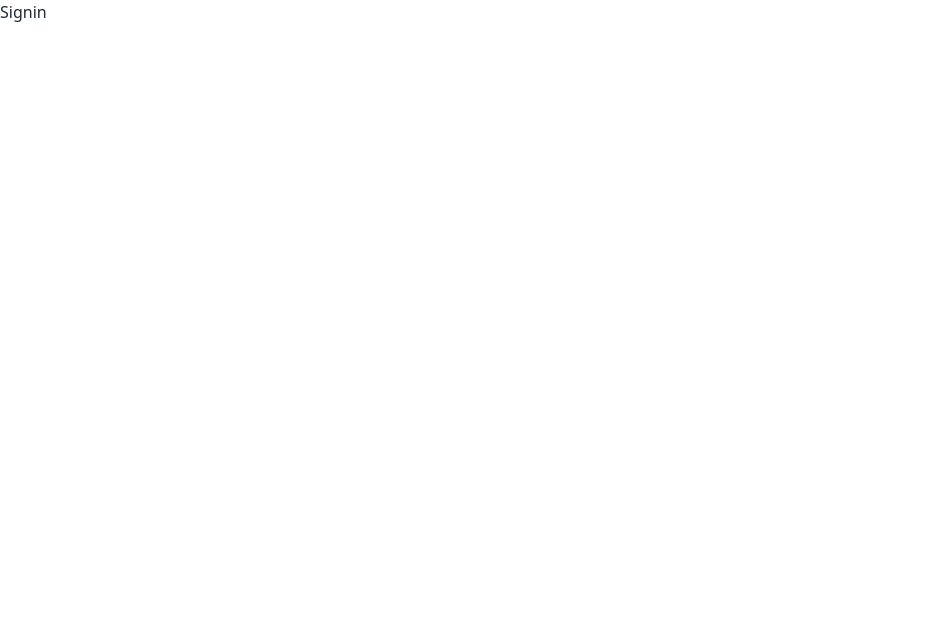
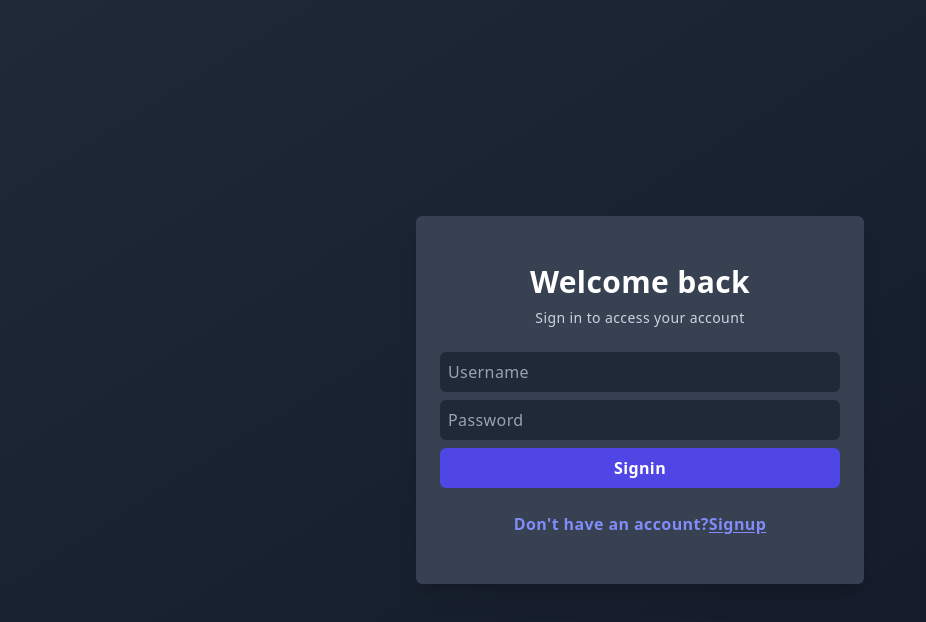
Before and after one commit to shivamjaiswal123/BrainBox, a React (Vite) app in the folder frontend/: page /signin in a window 1280 px wide. Shown: the top 622 px of the page, without its empty margins (0-926 px from the left). Built offline with nearby package versions, Linux system fonts and the light colour scheme.

Commit message:
added signup and signin pages

```diff
--- a/frontend/src/components/Button.tsx
+++ b/frontend/src/components/Button.tsx
@@ -3,17 +3,17 @@ import { ReactElement } from 'react';
 interface ButtonProps {
   variant: 'primary' | 'secondary';
   title: string;
-  startIcon: ReactElement;
+  startIcon?: ReactElement;
   onClick?: () => void;
 }
 
 const buttonVariant = {
-  primary: 'bg-purple-800 text-white',
-  secondary: 'bg-purple-200 text-purple-700',
+  primary: 'bg-black text-white',
+  secondary: 'bg-white text-black border hover:bg-gray-50 duration-300',
 };
 
 const defaultStyle =
-  'text-sm font-medium px-3 py-2 rounded-md flex items-center gap-1.5';
+  'text-sm font-medium px-3 py-2 rounded-md flex items-center gap-2 tracking-wide';
 
 function Button({ variant, title, startIcon, onClick }: ButtonProps) {
   return (
--- a/frontend/src/icons/PlusIcon.tsx
+++ b/frontend/src/icons/PlusIcon.tsx
@@ -5,7 +5,7 @@ export function PlusIcon() {
         xmlns="http://www.w3.org/2000/svg"
         fill="none"
         viewBox="0 0 24 24"
-        stroke-width="1.5"
+        stroke-width="2.1"
         stroke="currentColor"
         className="size-5"
       >
--- a/frontend/src/pages/Signin.tsx
+++ b/frontend/src/pages/Signin.tsx
@@ -1,5 +1,47 @@
+import { useNavigate } from 'react-router-dom';
+
 function Signin() {
-  return <div>Signin</div>;
+  const navigate = useNavigate();
+  return (
+    <div className="h-screen bg-gradient-to-br from-gray-800 to-gray-900 flex justify-center items-center p-6 tracking-wide">
+      <div className="max-w-md bg-gray-700 rounded-md px-6 py-12 shadow-xl">
+        <h1 className="text-white text-xl mb-6 font-bold text-center sm:text-3xl">
+          Welcome back
+          <span>
+            <p className="text-sm text-slate-300 font-medium mt-2">
+              Sign in to access your account
+            </p>
+          </span>
+        </h1>
+        <div className="space-y-2">
+          <input
+            type="text"
+            placeholder="Username"
+            className="w-full bg-gray-800 p-2 rounded-md placeholder-gray-400 text-white outline-none"
+          />
+          <input
+            type="text"
+            placeholder="Password"
+            className="w-full bg-gray-800 p-2 rounded-md placeholder-gray-400 text-white outline-none"
+          />
+          <button className="text-white bg-indigo-600 w-full py-2 rounded-md font-semibold hover:bg-indigo-700 duration-300">
+            Signin
+          </button>
+        </div>
+        <div className="mt-6 text-center">
+          <p className="text-indigo-400 font-semibold select-none">
+            Don't have an account?
+            <span
+              onClick={() => navigate('/signup')}
+              className="cursor-pointer underline underline-offset-2"
+            >
+              Signup
+            </span>
+          </p>
+        </div>
+      </div>
+    </div>
+  );
 }
 
 export default Signin;
--- a/frontend/src/pages/Signup.tsx
+++ b/frontend/src/pages/Signup.tsx
@@ -1,5 +1,47 @@
+import { useNavigate } from 'react-router-dom';
+
 function Signup() {
-  return <div>Signup</div>;
+  const navigate = useNavigate();
+  return (
+    <div className="h-screen bg-gradient-to-br from-gray-800 to-gray-900 flex justify-center items-center p-6 tracking-wide">
+      <div className="max-w-md bg-gray-700 rounded-md px-6 py-12 shadow-xl">
+        <h1 className="text-white text-xl mb-6 font-bold text-center sm:text-3xl">
+          Create your free account
+          <span>
+            <p className="text-sm text-slate-300 font-medium mt-2">
+              Sign up and have a second brain
+            </p>
+          </span>
+        </h1>
+        <div className="space-y-2">
+          <input
+            type="text"
+            placeholder="Username"
+            className="w-full bg-gray-800 p-2 rounded-md placeholder-gray-400 text-white outline-none"
+          />
+          <input
+            type="text"
+            placeholder="Password"
+            className="w-full bg-gray-800 p-2 rounded-md placeholder-gray-400 text-white outline-none"
+          />
+          <button className="text-white bg-indigo-600 w-full mt-4 py-2 rounded-md font-semibold hover:bg-indigo-700 duration-300">
+            Signup
+          </button>
+        </div>
+        <div className="mt-6 text-center">
+          <p className="text-indigo-400 font-semibold select-none">
+            Already have an account?
+            <span
+              onClick={() => navigate('/signin')}
+              className="cursor-pointer underline underline-offset-2"
+            >
+              Signin
+            </span>
+          </p>
+        </div>
+      </div>
+    </div>
+  );
 }
 
 export default Signup;
```
